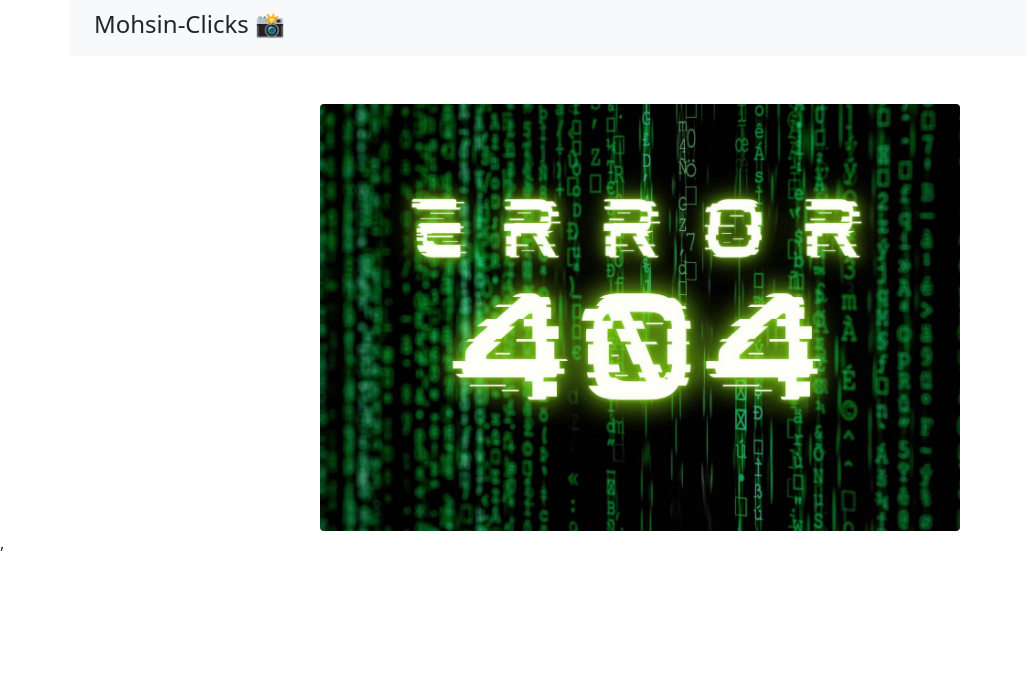
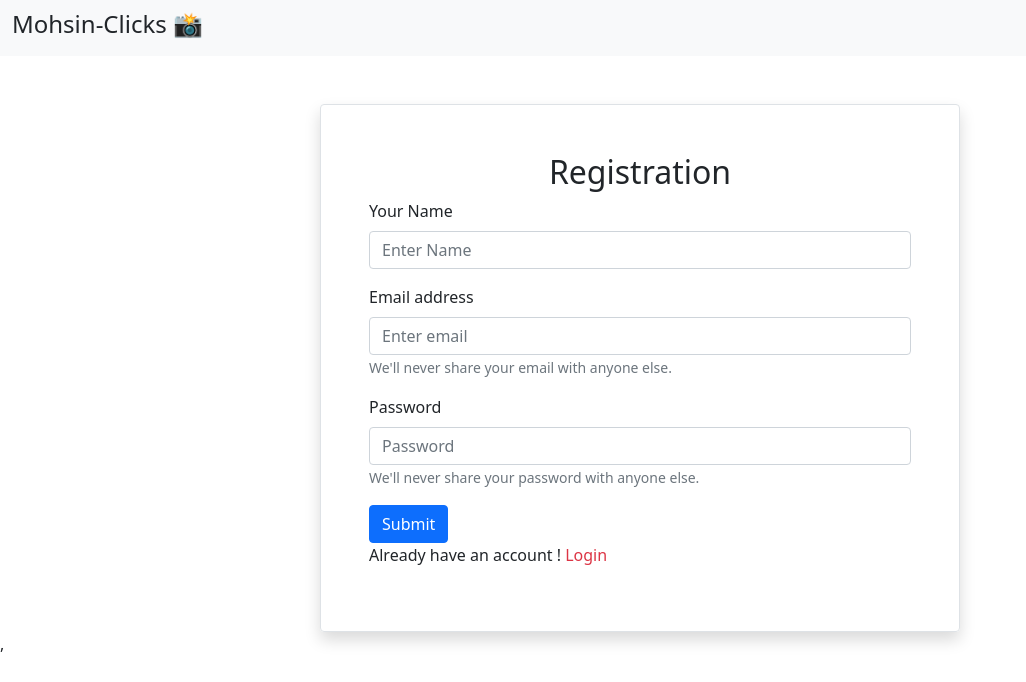
Before and after one commit to assraf-nur/Mohsin-clicks, a React (Create React App) app: page /register in a window 1280 px wide. Shown: the top 682 px of the page, without its empty margins (0-1026 px from the left). Built offline with nearby package versions, Linux system fonts and the light colour scheme.

Commit message:
added login and registration

```diff
--- a/src/App.js
+++ b/src/App.js
@@ -4,11 +4,10 @@ import Navbar from './Components/Header/Navbar/Navbar';
 import Blogs from './Components/Home/Blogs/Blogs';
 import CustomerReview from './Components/Home/CustomerReview/CustomerReview';
 import Home from './Components/Home/Home'
-import Service from './Components/Home/Service/Service'
 import Login from './Components/LoginRegistration/Login/Login';
 import Registration from './Components/LoginRegistration/Registration/Registration';
 import NotFound from './Components/NotFound/NotFound';
-import Services from './Components/Services/Services';
+import ServiceDetails from './Components/ServiceDetails/ServiceDetails';
 
 function App() {
   return (
@@ -16,10 +15,10 @@ function App() {
       <Navbar></Navbar>
       <Routes>
         <Route path='/home' element={<Home></Home>}/>
-        <Route path='/services' element={<Services></Services>}/>
+        <Route path='/service/:serviceId' element={<ServiceDetails></ServiceDetails>}/>
         <Route path='/review' element={<CustomerReview></CustomerReview>}/>
         <Route path='/login' element={<Login></Login>}/>
-        <Route path='/signup' element={<Registration></Registration>}/>
+        <Route path='/register' element={<Registration></Registration>}/>
         <Route path='/blogs' element={<Blogs></Blogs>}/>
         <Route path='*' element={<NotFound></NotFound>}/>
       </Routes>
--- a/src/Components/Header/Navbar/Navbar.js
+++ b/src/Components/Header/Navbar/Navbar.js
@@ -5,7 +5,7 @@ import { Link } from "react-router-dom";
 const Navbar = () => {
   return (
     <div className="sticky-top">
-      <nav className="navbar navbar-expand-lg navbar-light bg-light container">
+      <nav className="navbar navbar-expand-lg navbar-light bg-light">
         <div className="container-fluid">
           <h4>Mohsin-Clicks 📸</h4>
           <button className="navbar-toggler" type="button" data-bs-toggle="collapse" data-bs-target="#navbarNavAltMarkup" aria-controls="navbarNavAltMarkup" aria-expanded="false" aria-label="Toggle navigation">
--- a/src/Components/Home/Banner/Banner.js
+++ b/src/Components/Home/Banner/Banner.js
@@ -6,7 +6,7 @@ import banner3 from '../../../images/banner5.jpg'
 
 const Banner = () => {
   return (
-    <Carousel>
+    <Carousel className="container">
       <Carousel.Item>
         <img
           className="d-block w-100"
--- a/src/Components/Home/CustomerReview/CustomerReview.js
+++ b/src/Components/Home/CustomerReview/CustomerReview.js
@@ -8,7 +8,7 @@ import user4 from '../../../images/user4.jpg'
 
 const CustomerReview = () => {
   return (
-    <div className="mt-4">
+    <div className="mt-4 container">
         <h3 className="text-center">Customer Review</h3>
       <CardGroup className="gap-3 mt-4">
         <Card className="rounded shadow" style={{ width: "18rem" }}>
@@ -16,7 +16,7 @@ const CustomerReview = () => {
           <Card.Body>
             <Card.Text>⭐⭐⭐⭐⭐</Card.Text>
             <Card.Title>Assraf Nur</Card.Title>
-            <Card.Text>
+            <Card.Text className="bg-slate-100 p-2 rounded">
               Best Photographer in the town. If you are searching for a good photographer ! have a look ...
             </Card.Text>
           </Card.Body>
@@ -26,7 +26,7 @@ const CustomerReview = () => {
           <Card.Body>
           <Card.Text>⭐⭐⭐⭐⭐</Card.Text>
             <Card.Title>Mariya Alam</Card.Title>
-            <Card.Text>
+            <Card.Text className="bg-slate-100 p-2 rounded">
               In my weeding mohsin took some best photo ever. I recommend this guy.
             </Card.Text>
           </Card.Body>
@@ -36,7 +36,7 @@ const CustomerReview = () => {
           <Card.Body>
           <Card.Text>⭐⭐⭐⭐⭐</Card.Text>
             <Card.Title>Sohel Mondal</Card.Title>
-            <Card.Text>
+            <Card.Text className="bg-slate-100 p-2 rounded">
               I live in Saudi Arab. I went to Bangladesh for a vacation and i met with this guy. He is best photo clicker.
             </Card.Text>
           </Card.Body>
@@ -46,7 +46,7 @@ const CustomerReview = () => {
           <Card.Body>
           <Card.Text>⭐⭐⭐⭐⭐</Card.Text>
             <Card.Title>Nasir Hossain</Card.Title>
-            <Card.Text>
+            <Card.Text className="bg-slate-100 p-2 rounded">
               I was looking for a great photographer for my corporate event. Mohsin gave me the best service.
             </Card.Text>
           </Card.Body>
--- a/src/Components/Home/Home.js
+++ b/src/Components/Home/Home.js
@@ -7,7 +7,7 @@ import Service from './Service/Service';
 
 const Home = () => {
     return (
-        <div className='container'>
+        <div className=''>
             <Banner></Banner>
             <Services></Services>
             <CustomerReview></CustomerReview>
--- a/src/Components/Home/Service/Service.js
+++ b/src/Components/Home/Service/Service.js
@@ -1,22 +1,29 @@
 import React from "react";
-import { Button, Card, CardGroup } from "react-bootstrap";
+import { Button, Card} from "react-bootstrap";
+import { useNavigate } from "react-router-dom";
 import "./Service.css";
 
 const Service = ({ service }) => {
   const { id, price, img, title, details } = service;
+
+  const navigate = useNavigate();
+
+  const navigateToServiceDetail = id =>{
+    navigate(`/service/${id}`)
+  }
 
   return (
     <Card className="border rounded shadow" style={{ width: "18rem" }}>
       <Card.Img variant="top" src={img} />
       <Card.Body>
         <Card.Title>{title}</Card.Title>
-        <Card.Text>
+        <Card.Text className="text-justify">
           {details}
         </Card.Text>
         <Card.Text className=" font-bold text-xl">
           Booking Price: {price}$
         </Card.Text>
-        <Button className="w-100 p-2" variant="primary">Check Out for Booking</Button>
+        <Button onClick={() =>navigateToServiceDetail(id)} className="w-100 p-2" variant="primary">Check Out for Booking</Button>
       </Card.Body>
     </Card>
   );
--- /dev/null
+++ b/src/Components/LoginRegistration/Login/Login.css
@@ -0,0 +1,3 @@
+.reg:hover{
+    cursor: pointer;
+}
--- a/src/Components/LoginRegistration/Login/Login.js
+++ b/src/Components/LoginRegistration/Login/Login.js
@@ -1,12 +1,38 @@
-import React from "react";
+import React, { useRef } from "react";
 import { Button, Form } from "react-bootstrap";
+import { useNavigate } from "react-router-dom";
+import "./Login.css";
 
 const Login = () => {
+  const emailRef = useRef("");
+  const passwordRef = useRef("");
+  const navigate = useNavigate();
+
+  const handleSubmit = (e) => {
+    e.preventDefault();
+    const email = emailRef.current.value;
+    const password = passwordRef.current.value;
+  };
+
+  const navigateRegister = (e) => {
+    navigate("/register");
+  };
+
   return (
-        <Form className="w-50 mx-auto mt-5 border shadow p-5 rounded">
+    <div>
+      <Form
+        onSubmit={handleSubmit}
+        className="w-50 mx-auto mt-5 border shadow p-5 rounded"
+      >
+          <h2 className="text-center">Login</h2>
         <Form.Group className="mb-3" controlId="formBasicEmail">
           <Form.Label>Email address</Form.Label>
-            <Form.Control type="email" placeholder="Enter email" />
+          <Form.Control
+            ref={emailRef}
+            type="email"
+            placeholder="Enter email"
+            required
+          />
           <Form.Text className="text-muted">
             We'll never share your email with anyone else.
           </Form.Text>
@@ -14,7 +40,12 @@ const Login = () => {
 
         <Form.Group className="mb-3" controlId="formBasicPassword">
           <Form.Label>Password</Form.Label>
-            <Form.Control type="password" placeholder="Password" />
+          <Form.Control
+            ref={passwordRef}
+            type="password"
+            placeholder="Password"
+            required
+          />
         </Form.Group>
         <Form.Group className="mb-3" controlId="formBasicCheckbox">
           <Form.Check type="checkbox" label="Check me out" />
@@ -22,7 +53,14 @@ const Login = () => {
         <Button variant="primary" type="submit">
           Submit
         </Button>
+        <p>
+          New to our site ?{" "}
+          <span className="text-danger reg" onClick={navigateRegister}>
+            Please Register
+          </span>{" "}
+        </p>
       </Form>
+    </div>
   );
 };
 
--- a/src/Components/LoginRegistration/Registration/Registration.js
+++ b/src/Components/LoginRegistration/Registration/Registration.js
@@ -1,11 +1,52 @@
-import React from 'react';
+import React from "react";
+import { Button, Form } from "react-bootstrap";
+import { useNavigate } from "react-router-dom";
+import './Registration.css'
 
 const Registration = () => {
-    return (
-        <div>
 
-        </div>
-    );
+    const navigate = useNavigate();
+
+    const navigateLogin = e =>{
+        navigate('/login');
+    }
+
+    const handleRegister = e =>{
+        e.preventDefault();
+    }
+
+  return (
+    <div className="container w-50 mt-5 rounded border p-5 shadow">
+        <h2 className="text-center">Registration</h2>
+      <Form onSubmit={handleRegister}>
+        <Form.Group className="mb-3" controlId="formBasicEmail">
+          <Form.Label>Your Name</Form.Label>
+          <Form.Control type="text" placeholder="Enter Name" required/>
+        </Form.Group>
+
+        <Form.Group className="mb-3" controlId="formBasicEmail">
+          <Form.Label>Email address</Form.Label>
+          <Form.Control type="email" placeholder="Enter email" required/>
+          <Form.Text className="text-muted">
+            We'll never share your email with anyone else.
+          </Form.Text>
+        </Form.Group>
+
+        <Form.Group className="mb-3" controlId="formBasicPassword">
+          <Form.Label>Password</Form.Label>
+          <Form.Control type="password" placeholder="Password" required/>
+          <Form.Text className="text-muted">
+            We'll never share your password with anyone else.
+          </Form.Text>
+        </Form.Group>
+
+        <Button variant="primary" type="submit">
+          Submit
+        </Button>
+        <p>Already have an account ! <span className="text-danger reg" onClick={navigateLogin}>Login</span></p>
+      </Form>
+    </div>
+  );
 };
 
 export default Registration;
--- /dev/null
+++ b/src/Components/ServiceDetails/ServiceDetails.js
@@ -0,0 +1,13 @@
+import React from 'react';
+import { useParams } from 'react-router-dom';
+
+const ServiceDetails = () => {
+    const {serviceId} = useParams();
+    return (
+        <div className='container'>
+            <h2>Service Details: {serviceId}</h2>
+        </div>
+    );
+};
+
+export default ServiceDetails;
--- a/src/Components/Services/Services.js
+++ b/src/Components/Services/Services.js
@@ -12,7 +12,7 @@ const Services = () => {
   }, []);
 
   return (
-    <div className="mt-3 text-center">
+    <div className="mt-3 text-center container">
         <h2>Services</h2>
       <CardGroup className="gap-5 mt-3">
         {services.map((service) => (
```
Also changed, not shown: src/Components/LoginRegistration/Registration/Registration.css (added). Lines whose indentation alone changed are shown as unchanged.
